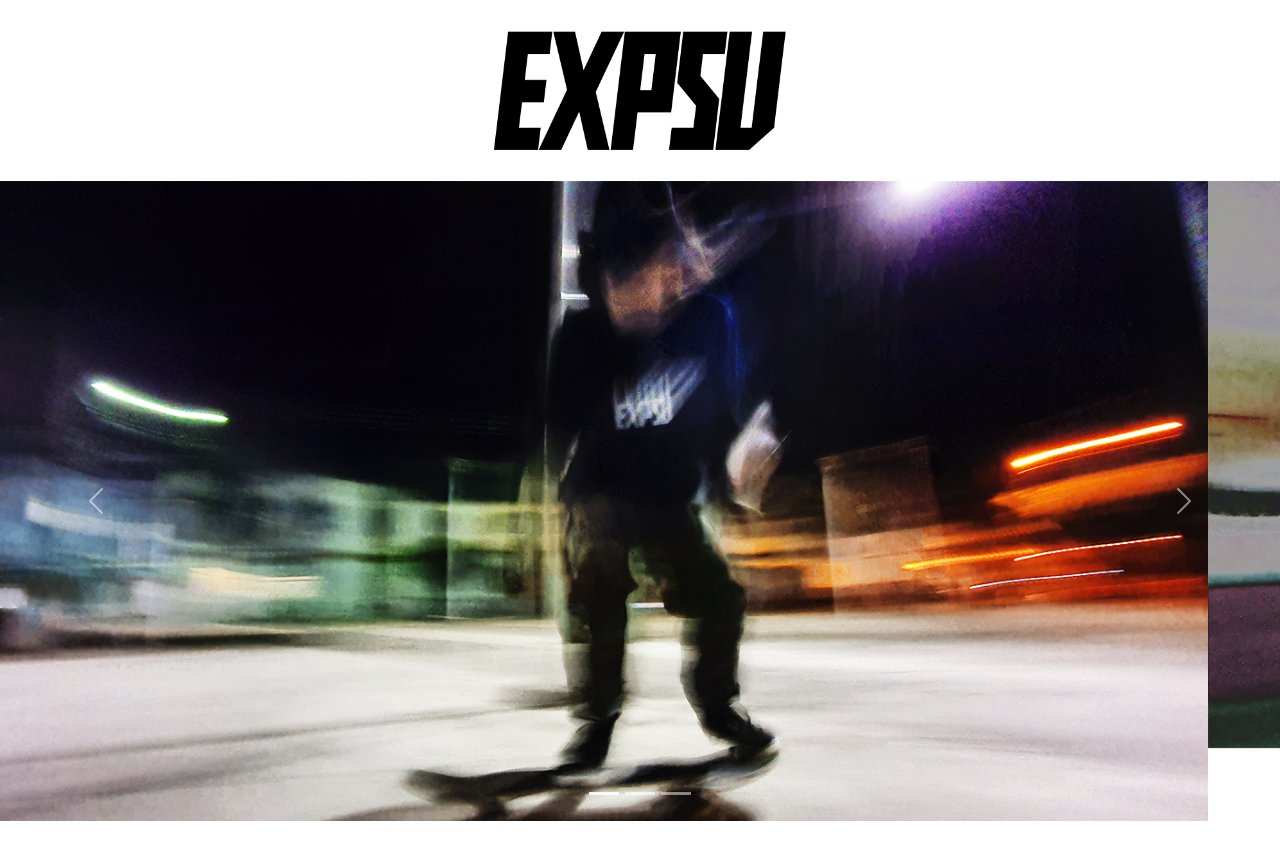
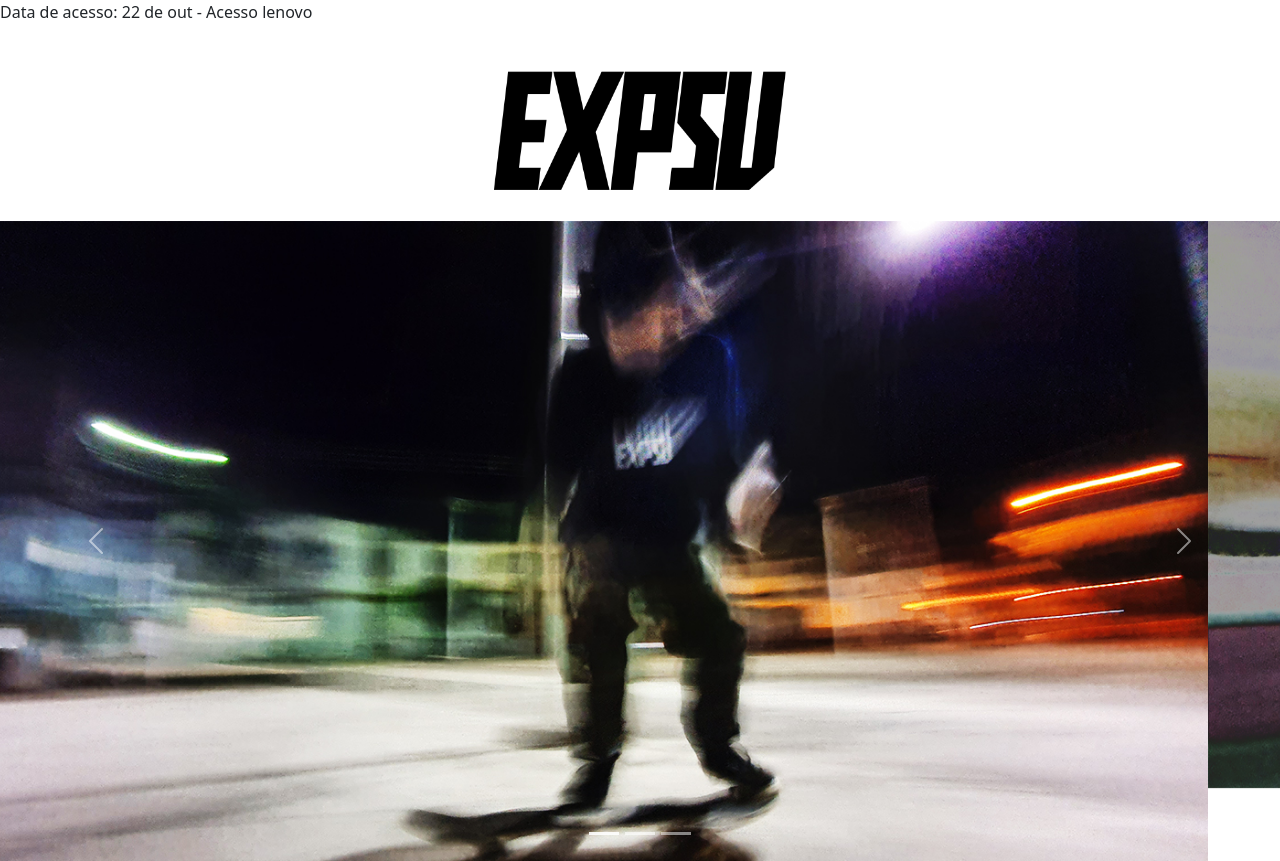
Before and after one commit to betim009/expsv, a plain HTML site: page index.html in a window 1280 px wide. Shown: the top 861 px of the page. Drawn offline with nearby package versions, Linux system fonts and the light colour scheme.

```diff
--- a/index.html
+++ b/index.html
@@ -8,7 +8,7 @@
   <script src="https://cdn.jsdelivr.net/npm/bootstrap@5.1.3/dist/js/bootstrap.bundle.min.js"></script>
 </head>
 <body>
-
+<p>Data de acesso: 22 de out - Acesso lenovo</p>
 <div class="container-fluid p-1 bg-white text-white text-center">
   <img src="img/logo-expsv-topo.png" alt="imagem-expsv-topo" width="400px">
 </div>
```
